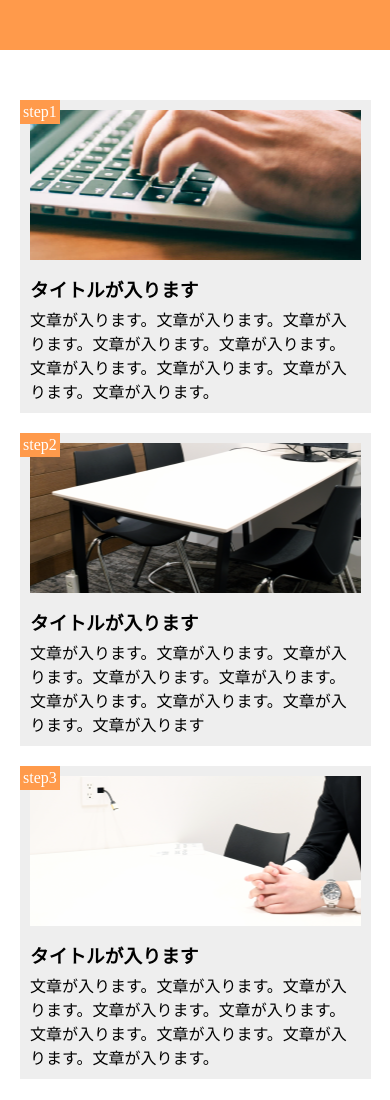
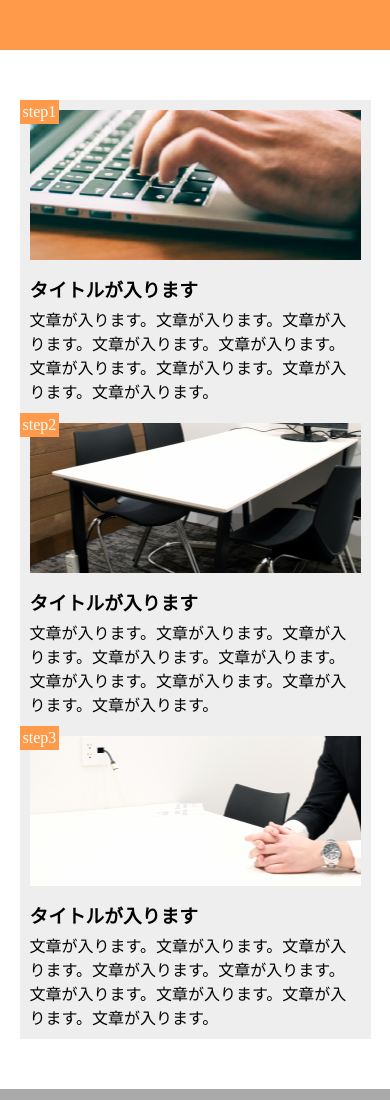
Before and after one commit to tsuba12/task1, a plain HTML site: page index.html in a window 390 px wide. Shown: the top 1100 px of the page. Drawn offline with Linux system fonts and the light colour scheme.

Commit message:
[fix]marginの修正を行いました

```diff
--- a/index.html
+++ b/index.html
@@ -19,7 +19,7 @@
 			<div class="step-img2"></div>
 			<span class="step-num">step2</span>
 			<h3 class="title">タイトルが入ります</h3>
-			<p class="text">文章が入ります。文章が入ります。文章が入ります。文章が入ります。文章が入ります。文章が入ります。文章が入ります。文章が入ります。文章が入ります</p>
+			<p class="text">文章が入ります。文章が入ります。文章が入ります。文章が入ります。文章が入ります。文章が入ります。文章が入ります。文章が入ります。文章が入ります。</p>
 		</div>
 		<div class="step-box">
 			<div class="step-img3"></div>
--- a/style.css
+++ b/style.css
@@ -74,7 +74,10 @@ footer{
   .step-box{
     float: none;
     width: 90%;
-    margin: 20px;
+    margin: 0 auto;
+  }
+  .step-box:last-child{
+    margin: 0 auto;
   }
   .step-img{
     background-size: auto;
```
